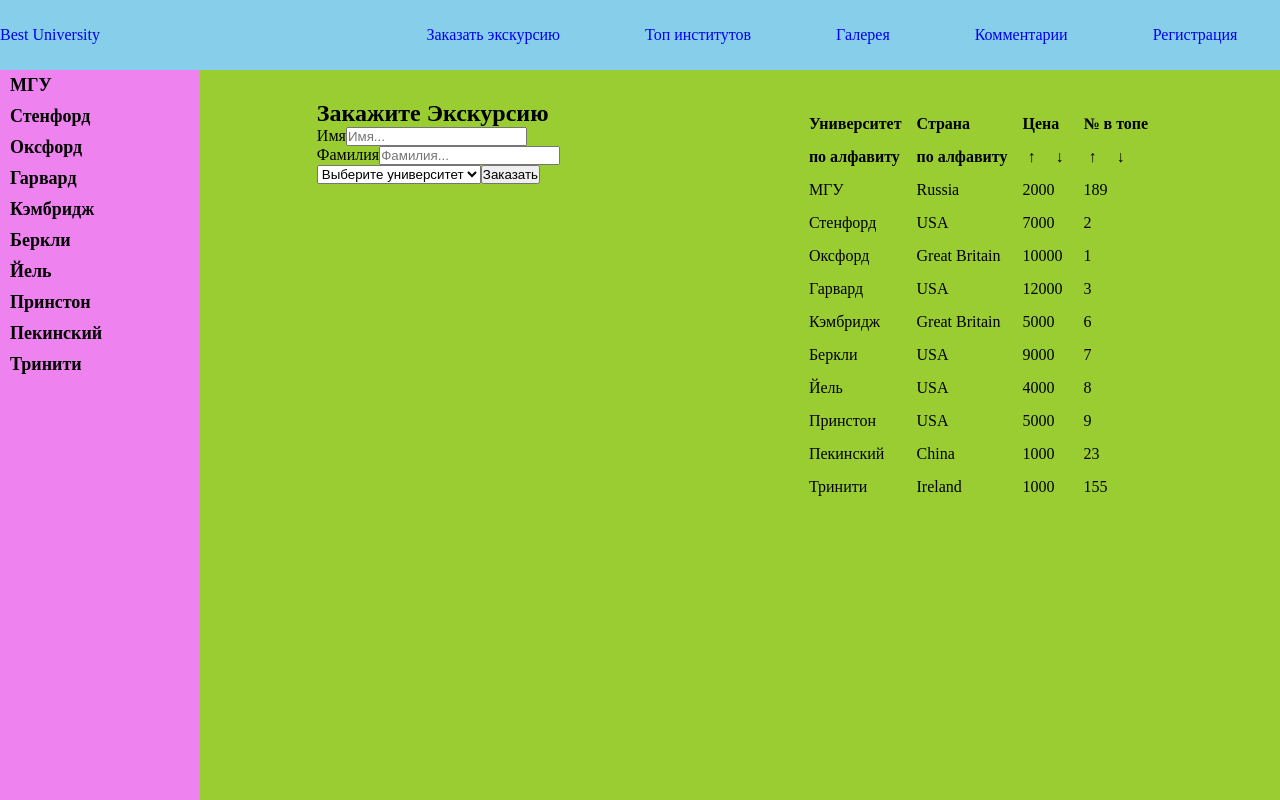
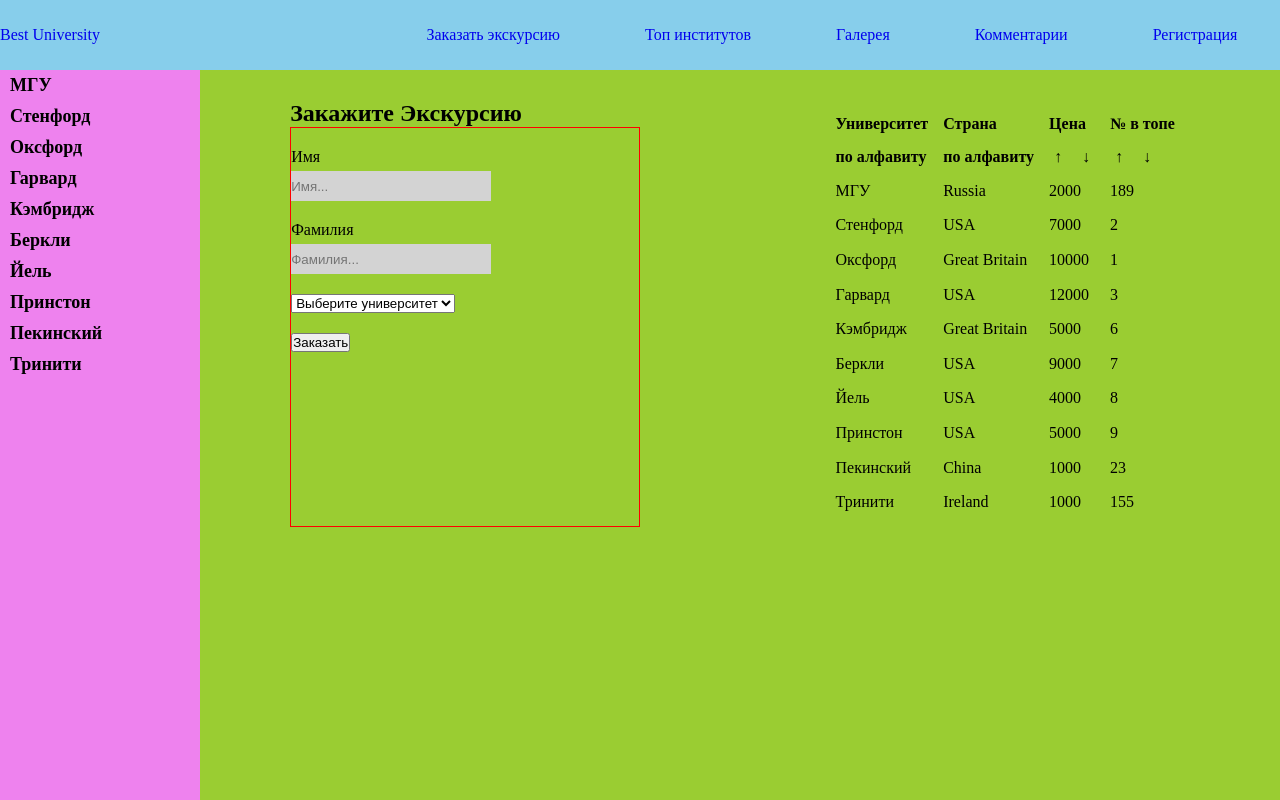
Before and after one commit to pylsar/myVueUniversity, a Vue app: page /excursion in a window 1280 px wide. Built offline with nearby package versions, Linux system fonts and the light colour scheme; data requests are answered from the project's data file.

Commit message:
ExcureionForm  some styles

```diff
--- a/src/components/ExcursionForm.vue
+++ b/src/components/ExcursionForm.vue
@@ -1,29 +1,48 @@
 <template>
   <div class="excirsion-form">
     <h2>Закажите Экскурсию</h2>
-        <form @submit.prevent="validateFormExcursion">
-            <div>
-                <label for="firstName">Имя</label>
-                <input type="text" id="firstName" placeholder="Имя..." required>
+    <form @submit.prevent="validateFormExcursion" class="excirsion-form__form">
+      <div class="excirsion-form__form__item">
+        <label class="excirsion-form__form__item--label" for="firstName"
+          >Имя</label
+        >
+        <input
+          class="excirsion-form__form__item--input"
+          type="text"
+          id="firstName"
+          placeholder="Имя..."
+          required
+        />
       </div>
-            <div>
-                <label for="lastName">Фамилия</label>
-                <input type="text" id="lastName" placeholder="Фамилия..." required>
+      <div class="excirsion-form__form__item">
+        <label class="excirsion-form__form__item--label" for="lastName"
+          >Фамилия</label
+        >
+        <input
+          class="excirsion-form__form__item--input"
+          type="text"
+          id="lastName"
+          placeholder="Фамилия..."
+          required
+        />
       </div>
-            <select v-model="selectedUniversity">
-                <option disabled value="Выберите университет">Выберите университет</option>
-                <option v-for="(university, index) in universities" :key="index">{{university.title}}</option>
+      <select class="excirsion-form__form__item" v-model="selectedUniversity">
+        <option disabled value="Выберите университет">
+          Выберите университет
+        </option>
+        <option v-for="(university, index) in universities" :key="index">
+          {{ university.title }}
+        </option>
       </select>
       <button @click="buyExcursionBtn">Заказать</button>
     </form>
-
 
     <div v-if="buyExcursion" class="excirsion-form__buy">
       <span>Выбрано: {{ selectedUniversity }}</span>
       <!-- так делать не рекомендуется, подумать как заменить -->
       <div v-for="(university, index) in universities" :key="index">
         <div v-if="selectedUniversity == university.title">
-                {{university.title}}{{university.price}}
+          {{ university.title }}{{ university.price }}
         </div>
       </div>
     </div>
@@ -31,30 +50,48 @@
 </template>
 <script>
 export default {
-    name: 'ExcursionForm',
-    props: ['universities'],
-    data(){
+  name: "ExcursionForm",
+  props: ["universities"],
+  data() {
     return {
-            selectedUniversity: 'Выберите университет',
-            buyExcursion: false
-        }
+      selectedUniversity: "Выберите университет",
+      buyExcursion: false,
+    };
   },
   methods: {
-        buyExcursionBtn(){
-            if(this.selectedUniversity != 'Выберите университет'){
+    buyExcursionBtn() {
+      if (this.selectedUniversity != "Выберите университет") {
         this.buyExcursion = !this.buyExcursion;
-            }else{
+      } else {
         this.buyExcursion = false;
       }
     },
-        validateFormExcursion(){
-
+    validateFormExcursion() {},
+  },
+};
+</script>
+<style lang="scss">
+.excirsion-form {
+  &__form {
+    border: 1px solid red;
+    min-width: 350px;
+    min-height: 400px;
+    &__item {
+      margin: 20px 0;
+      display: flex;
+      flex-direction: column;
+      &--input {
+        width: 200px;
+        height: 30px;
+        background-color: lightgray;
+        outline: none;
+        border: none;
+      }
+      &--label {
+        margin-bottom: 5px;
       }
     }
   }
-</script>
-<style lang="scss">
-.excirsion-form{
   &__buy {
     background: white;
   }
--- a/src/components/HomeBio.vue
+++ b/src/components/HomeBio.vue
@@ -1,7 +1,11 @@
 <template>
   <div class="home-bio">
     <div class="home-bio__img">
-          <img class="home-bio__img--img" :src=" require(`../assets/img/myPhoto.jpg`) " alt="Alexey Kusov">
+      <img
+        class="home-bio__img--img"
+        :src="require(`../assets/img/myPhoto.jpg`)"
+        alt="Alexey Kusov"
+      />
     </div>
     <div class="home-bio__descr">
       <ul class="home-bio__descr__list">
@@ -15,15 +19,14 @@
 
 <script>
 export default {
-        name: 'HomeBio',
-
-    }
+  name: "HomeBio",
+};
 </script>
 <style lang="scss">
- .home-bio{
+.home-bio {
   border: 1px solid red;
   margin: 10px;
-    &__img{
+  &__img {
     width: 300px;
     height: 300px;
     border: 1px solid blue;
@@ -34,7 +37,7 @@
       width: 100%;
     }
   }
-    &__descr{
+  &__descr {
     &__list {
       & li {
         font-size: 20px;
--- a/src/views/Auth.vue
+++ b/src/views/Auth.vue
@@ -1,6 +1,6 @@
 <template>
   <div class="auth">
-      <div class="auth__box" :class="{'sign_up-active' : signUp}">
+    <div class="auth__box" :class="{ 'sign_up-active': signUp }">
       <div class="auth__box__overlay-container">
         <div class="auth__box__overlay">
           <div class="auth__box__overlay__left">
@@ -15,26 +15,38 @@
           </div>
         </div>
       </div>
-        <form class="auth__form sign_up" action="#" @submit.prevent="validateFormRegestration">
+      <form
+        class="auth__form sign_up"
+        action="#"
+        @submit.prevent="validateFormRegestration"
+      >
         <h2>Создайте Аккаунт</h2>
-          <input type="text" placeholder="Name" v-model="nameRegistration">
-          <input type="email" placeholder="Email" v-model="emailRegistration">
-          <input type="password" placeholder="Password" v-model="passwordRegistration">
+        <input type="text" placeholder="Name" v-model="nameRegistration" />
+        <input type="email" placeholder="Email" v-model="emailRegistration" />
+        <input
+          type="password"
+          placeholder="Password"
+          v-model="passwordRegistration"
+        />
         <button>Зарегестрироваться</button>
         <ul>
           <li v-for="(errorReg, index) in errorsReg" :key="index">
-                <span class="auth__form--error">{{errorReg}}</span>
+            <span class="auth__form--error">{{ errorReg }}</span>
           </li>
         </ul>
       </form>
-        <form class="auth__form sign_in" action="#" @submit.prevent="validateFormLogin">
+      <form
+        class="auth__form sign_in"
+        action="#"
+        @submit.prevent="validateFormLogin"
+      >
         <h2>Войти</h2>
-          <input type="email" placeholder="Email" v-model="emailLogin">
-          <input type="password" placeholder="Password" v-model="passwordLogin">
+        <input type="email" placeholder="Email" v-model="emailLogin" />
+        <input type="password" placeholder="Password" v-model="passwordLogin" />
         <button>Войти</button>
         <ul>
           <li v-for="(errorLog, index) in errorsLog" :key="index">
-              <span class="auth__form--error">{{errorLog}}</span>
+            <span class="auth__form--error">{{ errorLog }}</span>
           </li>
         </ul>
       </form>
@@ -50,57 +62,60 @@
       signUp: false,
       errorsReg: [],
       errorsLog: [],
-      nameRegistration: '',
-      emailRegistration: '',
-      passwordRegistration: '',
-      emailLogin: '',
-      passwordLogin: ''
+      nameRegistration: "",
+      emailRegistration: "",
+      passwordRegistration: "",
+      emailLogin: "",
+      passwordLogin: "",
     };
   },
   methods: {
     toggleAuth() {
       this.signUp = !this.signUp;
     },
-    validateFormRegestration(){
-      if (this.nameRegistration && this.emailRegistration && this.passwordRegistration) {
+    validateFormRegestration() {
+      if (
+        this.nameRegistration &&
+        this.emailRegistration &&
+        this.passwordRegistration
+      ) {
         return true;
       }
       // чтобы не дублтровать ошибки
-      this.errorsReg = []
+      this.errorsReg = [];
 
-      if(!this.nameRegistration){
-        this.errorsReg.push('заполните поле с именем')
+      if (!this.nameRegistration) {
+        this.errorsReg.push("заполните поле с именем");
       }
-      if(!this.emailRegistration){
-        this.errorsReg.push('заполните поле с email')
+      if (!this.emailRegistration) {
+        this.errorsReg.push("заполните поле с email");
       }
-      if(!this.passwordRegistration){
-        this.errorsReg.push('заполните поле с паролем')
+      if (!this.passwordRegistration) {
+        this.errorsReg.push("заполните поле с паролем");
       }
-      if(this.passwordRegistration.length < 6){
-        this.errorsReg.push('пароль должен содержать не менее 6 сиволов')
+      if (this.passwordRegistration.length < 6) {
+        this.errorsReg.push("пароль должен содержать не менее 6 сиволов");
       }
     },
-    validateFormLogin(){
+    validateFormLogin() {
       if (this.emailLogin && this.passwordLogin) {
         return true;
       }
       // чтобы не дублтровать ошибки
-      this.errorsLog = []
-      if(!this.emailLogin) {
-        this.errorsLog.push('введите email')
+      this.errorsLog = [];
+      if (!this.emailLogin) {
+        this.errorsLog.push("введите email");
       }
-      if(!this.passwordLogin){
-        this.errorsLog.push('введите пароль')
+      if (!this.passwordLogin) {
+        this.errorsLog.push("введите пароль");
       }
-    }
-
-  }
+    },
+  },
 };
 </script>
 
 <style lang="scss">
-.auth{
+.auth {
   &__box {
     position: relative;
     width: 768px;
@@ -164,7 +179,7 @@
     height: 100%;
     text-align: center;
     transition: all 0.5s ease-in-out;
-    &--error{
+    &--error {
       color: red;
     }
   }
```
Lines whose indentation alone changed are shown as unchanged.
